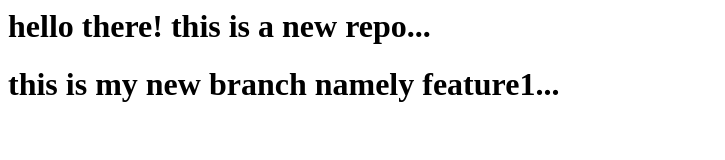
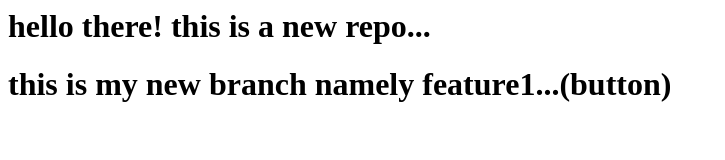
Before and after one commit to Himanshu-dxt/second-repo, a plain HTML site: page index.html in a window 1280 px wide. Shown: the whole page, without its empty margins (0-725 px from the left). Drawn offline with Linux system fonts and the light colour scheme.

Commit message:
new branch commit

```diff
--- a/index.html
+++ b/index.html
@@ -1,6 +1,6 @@
 <p>
 
 <h1> hello there! this is a new repo... </h1>
-<h1> this is my new branch namely feature1... </h1>
+<h1> this is my new branch namely feature1...(button) </h1>
 
 </p>
```
